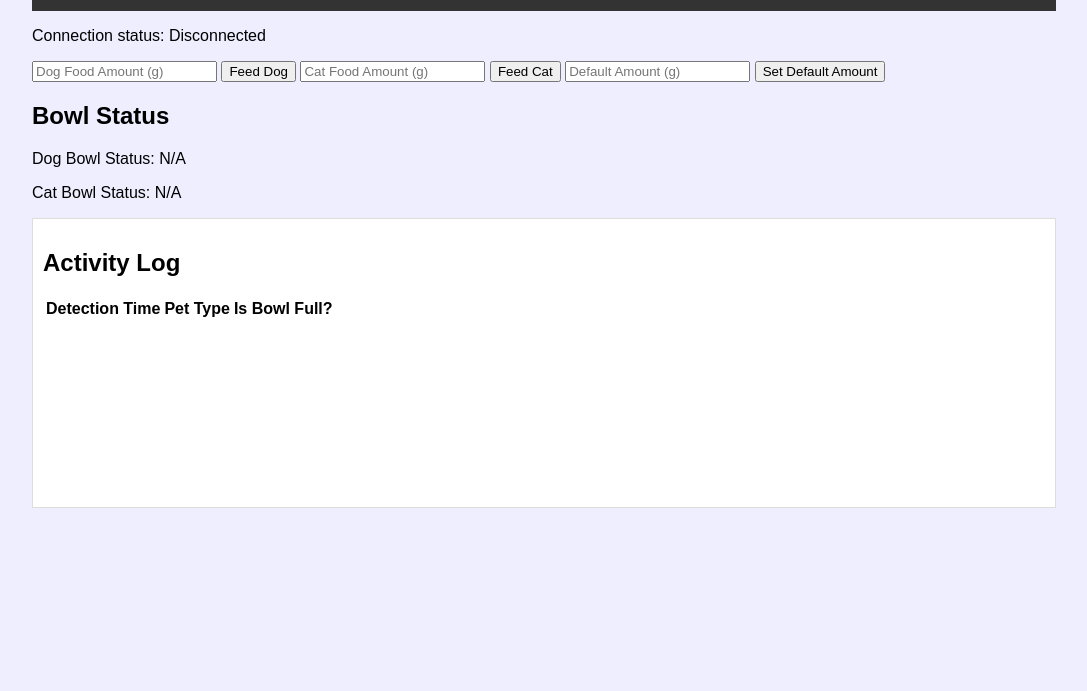
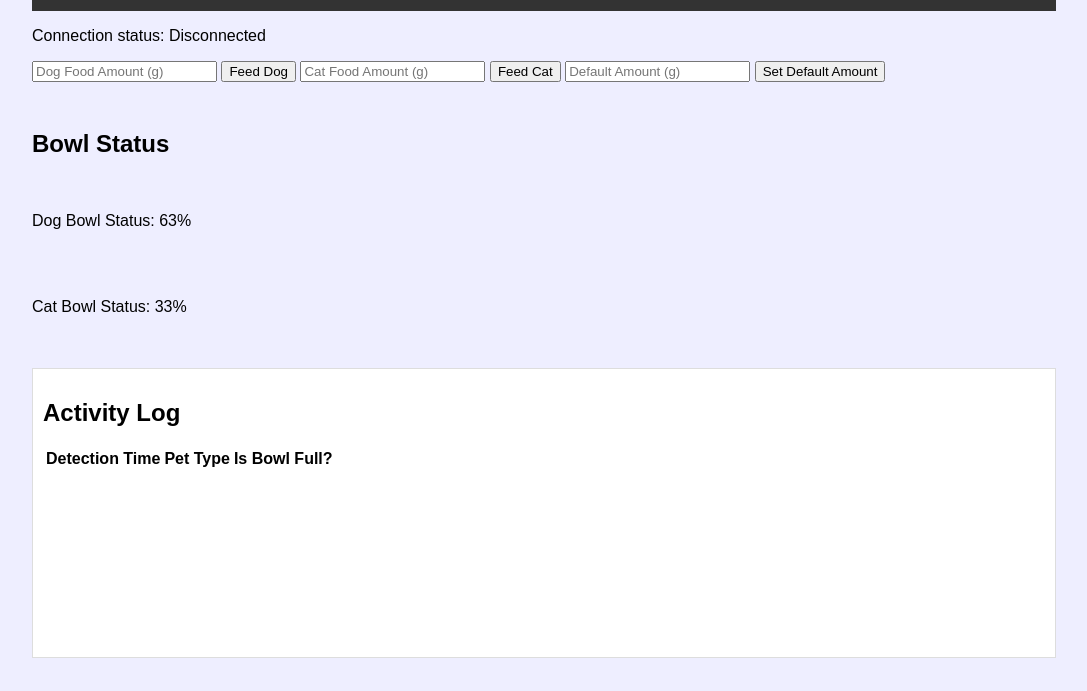
Before and after one commit to aomazic/DuoPet, a plain HTML site: page web client/index.html in a window 1280 px wide. Shown: the part 109-800 px from the top of the page, without its empty margins (96-1183 px from the left). Drawn offline with Linux system fonts and the light colour scheme.

Commit message:
Update index.html

```diff
--- a/web client/index.html
+++ b/web client/index.html
@@ -24,11 +24,17 @@
       <input type="text" id="defaultAmount" placeholder="Default Amount (g)">
       <button id="setDefaultButton">Set Default Amount</button>
     </section>
+
     <section id="bowlStatus">
-      <h2>Bowl Status</h2>
-      <p>Dog Bowl Status: <span id="dogBowlStatus">N/A</span></p>
-      <p>Cat Bowl Status: <span id="catBowlStatus">N/A</span></p>
-    </section>
+     <h2>Bowl Status</h2>
+      <p>Dog Bowl Status: <span id="dogBowlStatusPercentage"></span>63%</p>
+      <div id="dogBowlProgressCircle" class="progress-circle"></div>
+
+      <p>Cat Bowl Status: <span id="catBowlStatusPercentage"></span>33%</p>
+      <div id="catBowlProgressCircle" class="progress-circle"></div>
+   </section>
+
+
     <section id="log">
       <h2>Activity Log</h2>
       <table id="logEntries">
```
